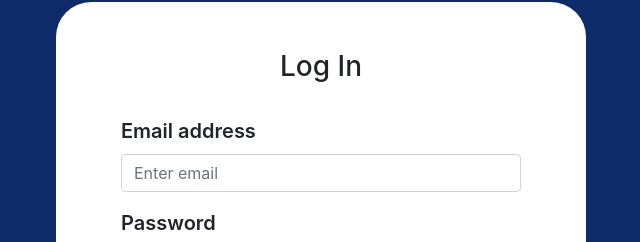
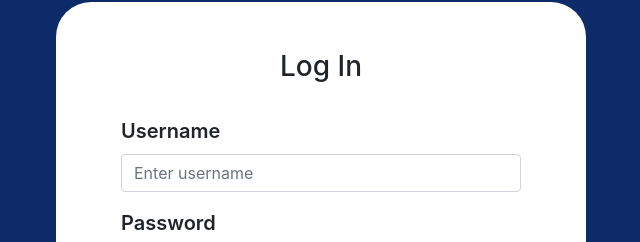
Before and after one commit to devansh2001/connect-me, a React (Create React App) app in the folder front-end/react/: page / in a window 1280 px wide. Shown: the part 122-364 px from the top of the page, without its empty margins (319-959 px from the left). Built offline with nearby package versions, Linux system fonts and the light colour scheme.

Commit message:
Sent username from log in to chatting page

```diff
--- a/front-end/react/src/App.js
+++ b/front-end/react/src/App.js
@@ -1,23 +1,56 @@
-import React from 'react';
+import React, { Component } from "react";
 import logo from './logo.svg';
 import './App.css';
 import ChattingWindow from './components/chatting-window/ChattingWindow';
 import '../node_modules/bootstrap/dist/css/bootstrap.min.css';
 import SignUp from './components/create-user/SignUp';
 import Login from './components/create-user/Login';
-import { BrowserRouter as Router, Switch, Route } from "react-router-dom";
+import { BrowserRouter as Router, Switch, Route, Redirect, Link } from "react-router-dom";
 
-function App() {
+class App extends Component {
+
+    state = {
+      userName: "test"
+    };
+
+
+  userNameUpdate(name) {
+    this.setState({userName: name});
+  }
+  render() {
     return (<Router>
       <div className="App">
         <Switch>
-          <Route exact path='/' component={Login} />
-          <Route path="/chatting-window" component={ChattingWindow} />
-          <Route path="/sign-up" component={SignUp} />
+            <Route exact path='/' render={() => (
+              <Login userName={this.state.userName}
+              userNameUpdate={(name) => this.userNameUpdate(name)}/>
+            )} />
+            <Route path="/chatting-window" render={() => (
+              <ChattingWindow userName={this.state.userName}
+              userNameUpdate={(name) => this.userNameUpdate(name)}/>
+            )} />
+            <Route path="/sign-up" render={() => (
+              <SignUp userName={this.state.userName}
+              userNameUpdate={(name) => this.userNameUpdate(name)}/>
+            )} />
+
         </Switch>
       </div>
     </Router>
     );
     }
+  }
+  // function App() {
+  //   return (<Router>
+  //     <div className="App">
+  //       <Switch>
+  //           <Route exact path='/' component={Login} />
+  //           <Route path="/chatting-window" component={ChattingWindow} />
+  //           <Route path="/sign-up" component={SignUp} />
+  //       </Switch>
+  //     </div>
+  //   </Router>
+  //   );
+  // }
 
 export default App;
--- a/front-end/react/src/components/create-user/Login.js
+++ b/front-end/react/src/components/create-user/Login.js
@@ -1,19 +1,23 @@
 import React, { Component } from "react";
 import {Form, Control, Button, Container, Row} from 'react-bootstrap';
 import ConnectMe from "../chatting-window/left-pane/ConnectMe"
+import ChattingWindow from "../chatting-window/ChattingWindow";
+import {Link} from 'react-router-dom';
 
 class Login extends Component {
     constructor(props) {
         super(props);
         this.state = {
-            email: '',
-            password: '',
+            userName: "",
+            password: " ",
             isSubmitDisabled: true
 
         }
     }
-    handleEmailChange = e => {
-        this.setState({ email: e.target.value });
+    handleUserNameChange = e => {
+        this.setState({ userName: e.target.value });
+        this.props.userNameUpdate(e.target.value);
+        console.log(this.props.userName);
         this.handleSubmitChange();
     };
 
@@ -23,12 +27,14 @@ class Login extends Component {
     };
 
     handleSubmitChange = e => {
-        let email = this.state.email;
+        let userName = this.state.userName;
         let password = this.state.password;
         var shouldDisableSubmit = this.state.isSubmitDisabled;
-        if (email === '' || password === '') {
+        if (userName === '' || password === '') {
             shouldDisableSubmit = true;
         } else {
+            // validation logic here
+            this.props.userNameUpdate(userName)
             shouldDisableSubmit = false;
         }
         this.setState({
@@ -38,11 +44,12 @@ class Login extends Component {
     };
 
     handleSubmit = () => {
-        //insert code here later
+        // update later
 
     };
 
     render() {
+        console.log("show" + this.props.userName);
         return (
             <div className="log-in-page">
             <div className="parent-width-log-controller">
@@ -57,12 +64,12 @@ class Login extends Component {
                 <br>
                 </br>
                 <div className="form-group">
-                    <label className="email-label">Email address</label>
+                    <label className="userName-label">Username</label>
                     <Form.Control
-                        type={"email"}
+                        type={"text"}
                         className={"form-control"}
-                        placeholder={"Enter email"}
-                        onChange = {this.handleEmailChange}
+                        placeholder={"Enter username"}
+                        onChange = {this.handleUserNameChange}
                     />
                 </div>
 
@@ -85,14 +92,21 @@ class Login extends Component {
                 */}
                 <br></br>
                 <div className="button-width-controller">
+                <Link to={{
+                    pathname: "/chatting-window",
+                    state: {
+                        userName: this.state.userName
+                    }
+                }}>
                 <Button
                     type="submit"
                     onClick={this.handleSubmit}
                     variant={'primary'}
                     disabled={this.state.isSubmitDisabled}
                     block
-                    href = "/chatting-window"
+                    href="/chatting-window"
                 > Submit </Button>
+                </Link>
                 </div>
                 <p className="not-registered-text-right">
                     Not registered? <a href="/sign-up">Sign Up</a> here!
```
Also changed, not shown: front-end/react/src/components/chatting-window/ChattingWindow.js (+5 -2 lines). Lines whose indentation alone changed are shown as unchanged.
